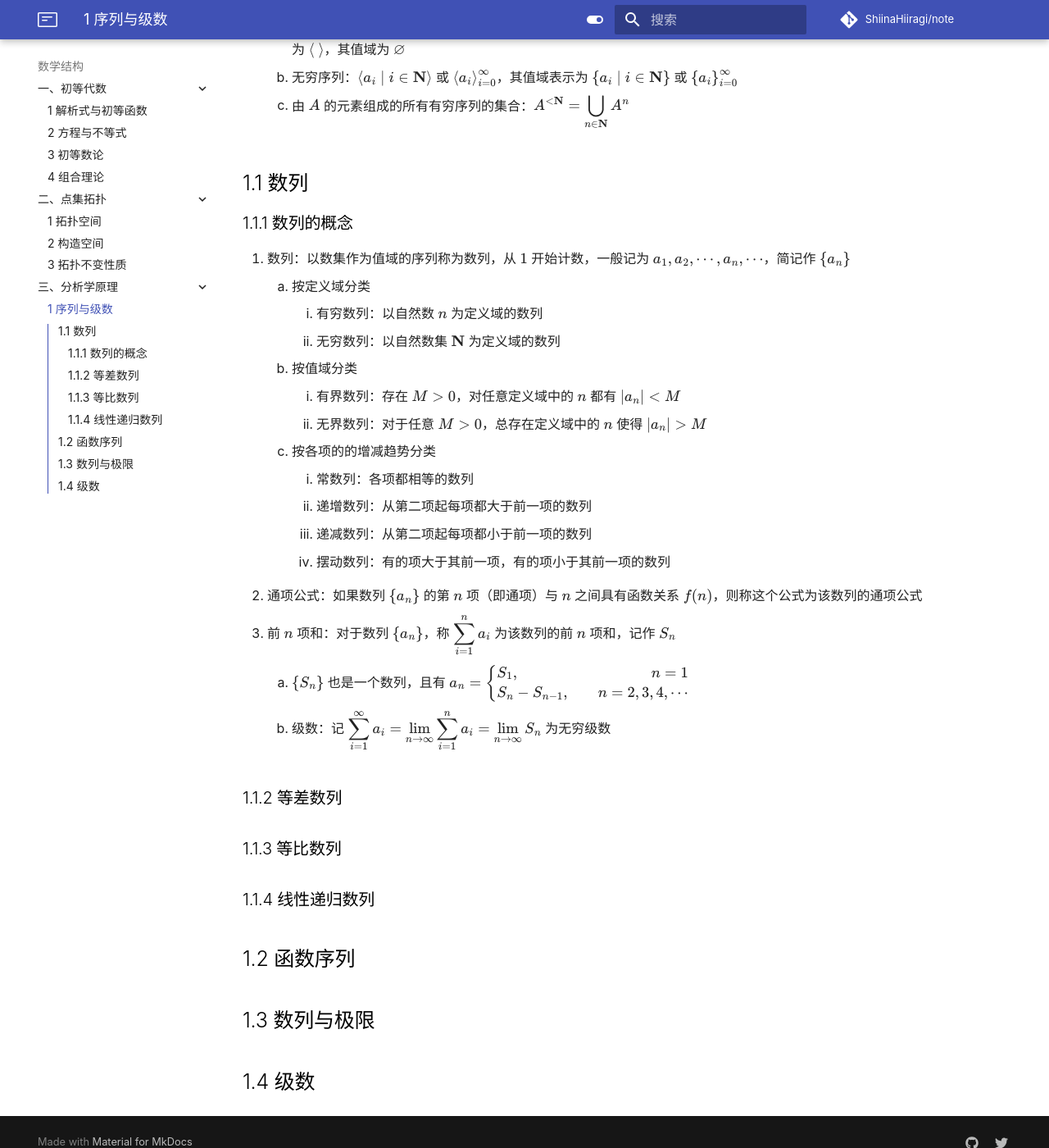
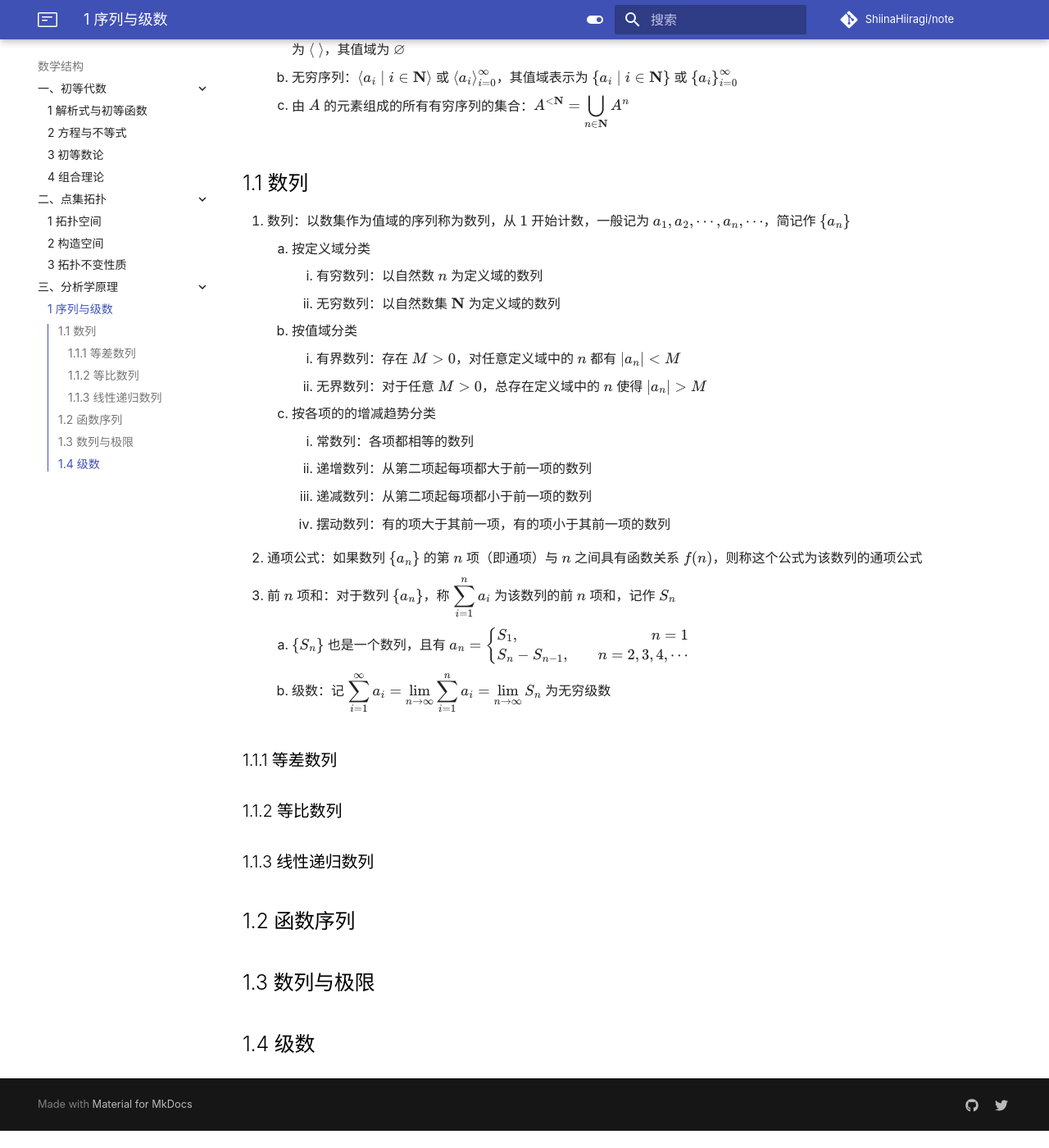
Before and after one commit to ShiinaHiiragi/note, an MkDocs documentation site: the page built from docs/math/anly/seq.md, in a window 1280 px wide and 1400 px high, scrolled down 264 px. Shown: the whole window at 82% size. Built offline with MkDocs 1.6.1 and Material for MkDocs 9.7.7, drawn with Linux system fonts in a browser that asks for light colours; comment, search, counter and statistics services are not loaded; after the commit the page ends 1643 px from its top, so only the background shows below that.

Commit message:
start seq

```diff
--- a/docs/math/anly/array.md
+++ b/docs/math/anly/seq.md
@@ -6,7 +6,6 @@
     3. 由 $A$ 的元素组成的所有有穷序列的集合：$A^{<\mathbf N} = {\displaystyle \bigcup_{n \in \mathbf N} A^n}$
 
 ## 1.1 数列
-### 1.1.1 数列的概念
 1. 数列：以数集作为值域的序列称为数列，从 $1$ 开始计数，一般记为 $a_1, a_2, \cdots, a_n, \cdots$，简记作 $\{a_n\}$
     1. 按定义域分类
         1. 有穷数列：以自然数 $n$ 为定义域的数列
@@ -24,11 +23,11 @@
     1. $\{S_n\}$ 也是一个数列，且有 $a_n = \left\{\begin{aligned} & S_1, & n = 1 \\ & S_n - S_{n-1}, & n = 2, 3, 4, \cdots \end{aligned}\right.$
     2. 级数：记 ${\displaystyle \sum_{i=1}^\infty a_i = \lim_{n \to \infty} \sum_{i=1}^n a_i = \lim_{n \to \infty} S_n}$ 为无穷级数
 
-### 1.1.2 等差数列
+### 1.1.1 等差数列
 
-### 1.1.3 等比数列
+### 1.1.2 等比数列
 
-### 1.1.4 线性递归数列
+### 1.1.3 线性递归数列
 
 ## 1.2 函数序列
 
--- a/mkdocs.yml
+++ b/mkdocs.yml
@@ -108,4 +108,4 @@
       - 2 构造空间: math/top/construct.md
       - 3 拓扑不变性质: math/top/prop.md
     - 三、分析学原理:
-      - 1 序列与级数: math/anly/array.md
+      - 1 序列与级数: math/anly/seq.md
```
